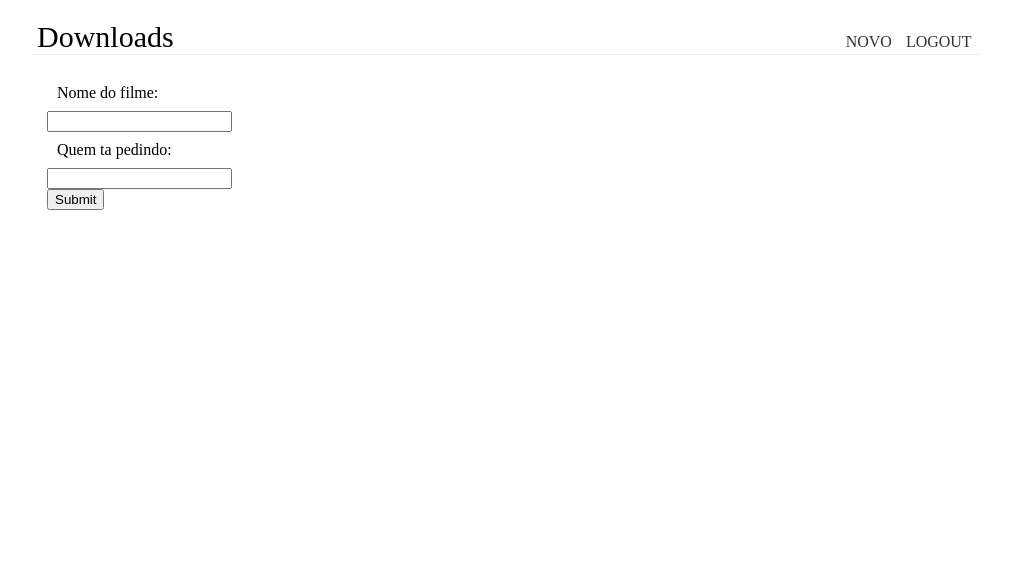
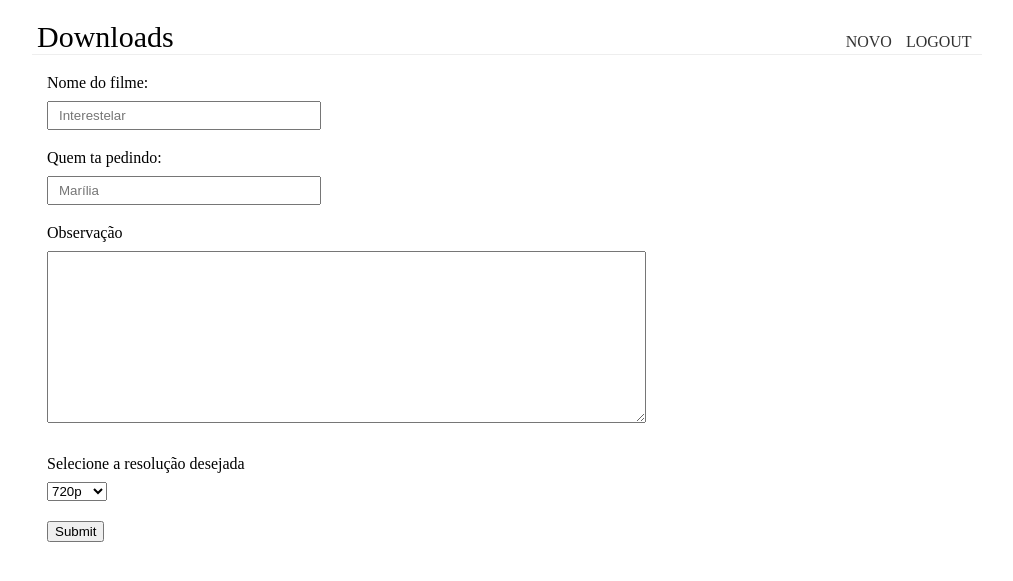
Before and after one commit to enzotorrs/Learn-flask, a Flask app: page /download in a window 1280 px wide. Shown: the top 581 px of the page, without its empty margins (133-1146 px from the left). Run offline with Flask 2, Linux system fonts and the light colour scheme.

Commit message:
keep learing

```diff
--- a/jogoteca.py
+++ b/jogoteca.py
@@ -1,5 +1,5 @@
 from flask import Flask, render_template, request, redirect, session, flash, url_for
-
+#fazer rota para gravar downloads
 
 app = Flask(__name__)
 app.secret_key = 'alura'
--- a/static/style-download.css
+++ b/static/style-download.css
@@ -40,11 +40,22 @@ form {
   display: inline-block;
 }
 
-form label {
+form label, form  legend{
   display: block;
+  margin: 0 0 10px;
+}
+
+.input-padrao {
+  display: block;
+  margin: 0 0 20px;
+  padding: 5px 10px;
+  width: 250px;
+}
+textarea {
+  margin-bottom: 30px;
   padding: 10px;
 }
-
-form input {
+form select {
   display: block;
+  margin: 0 0 20px
 }
--- a/templates/download.html
+++ b/templates/download.html
@@ -18,11 +18,23 @@
         </header>
         <main>
             <form>
-                <label for="nome">Nome do filme:</label>
-                <input type="text" id="nome">
-                <label for="usuario">Quem ta pedindo:</label>
-                <input type="text" id="usuario">
-                <input type="submit">
+                <fieldset>
+                    <label for="nome">Nome do filme:</label>
+                    <input class="input-padrao" type="text" id="nome" placeholder="Interestelar">
+                    <label for="usuario">Quem ta pedindo:</label>
+                    <input class="input-padrao" type="text" id="usuario" placeholder="Marília">
+                    <label for="obs">Observação</label>
+                    <textarea cols="70" rows="10" id="obs"></textarea>
+                </fieldset>
+                <fieldset>
+                    <legend>Selecione a resolução desejada</legend>
+                    <select>
+                    <option>720p</option>
+                    <option>1080p</option>
+                    <option>4k</option>
+                    </select>
+                    <input type="submit">
+                </fieldset>
             </form>
         </main>
     </body>
```
Also changed, not shown: static/bootstrap.css.
